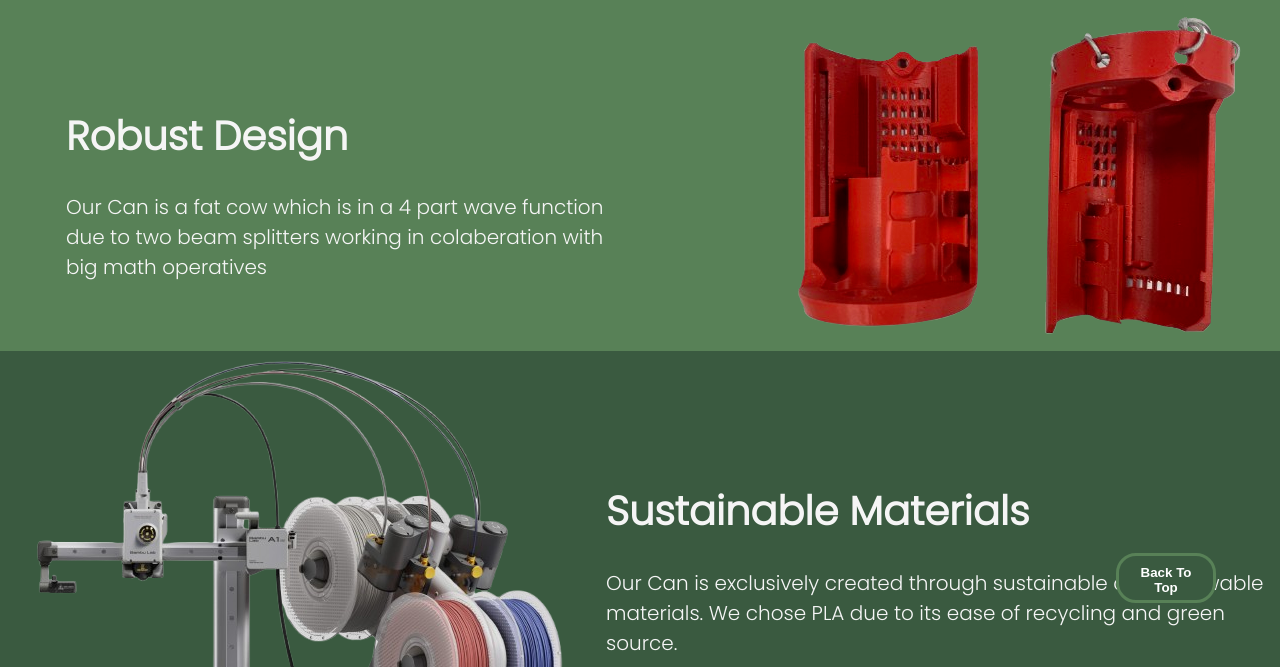
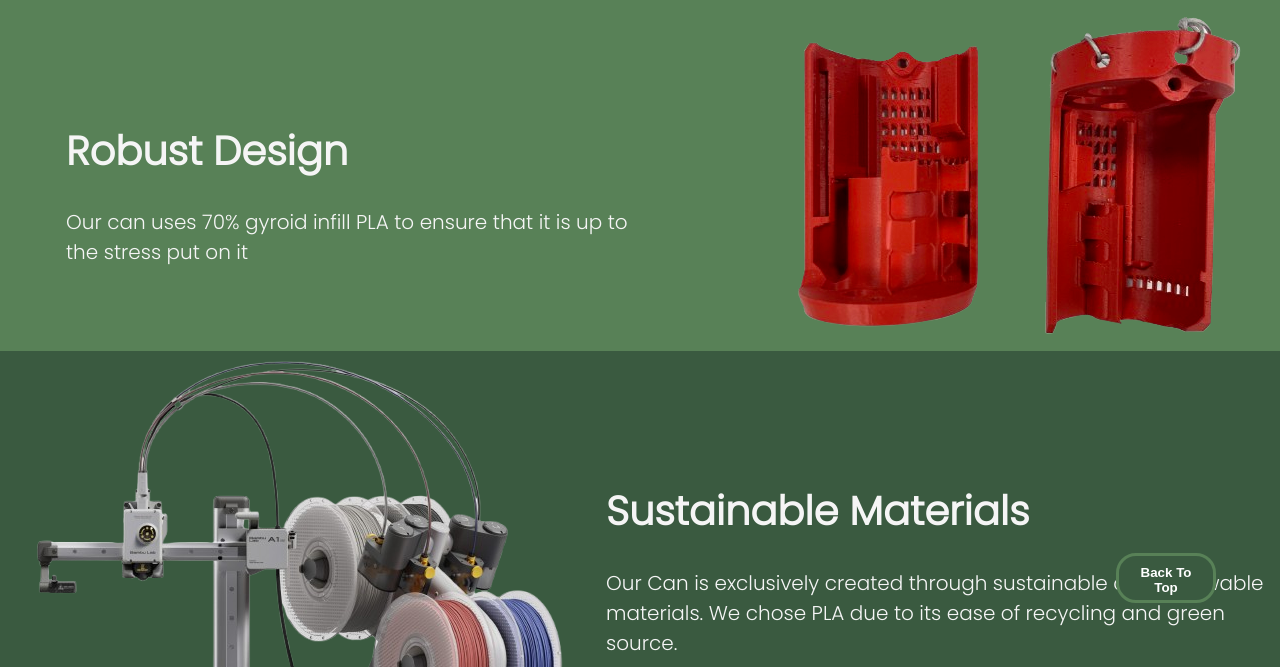
Before and after one commit to SmallBakerBoy/SmallBakerBoy.github.io, a website: page can.html in a window 1280 px wide. Shown: the part 133-800 px from the top of the page. Drawn offline with Linux system fonts and the light colour scheme.

Commit message:
Update can.html

```diff
--- a/can.html
+++ b/can.html
@@ -21,7 +21,7 @@
     <div class='band_1'>
     <table>
         <tr>
-            <td style="padding: 5vw;"><h1>Robust Design</h1><p>Our Can is a fat cow which is in a 4 part wave function due to two beam splitters working in colaberation with big math operatives</p></td>
+            <td style="padding: 5vw;"><h1>Robust Design</h1><p>Our can uses 70% gyroid infill PLA to ensure that it is up to the stress put on it</p></td>
             <td style="float: right;"><img src="Icons/can 2 part.png"></td>
         </tr>
     </table>
```
